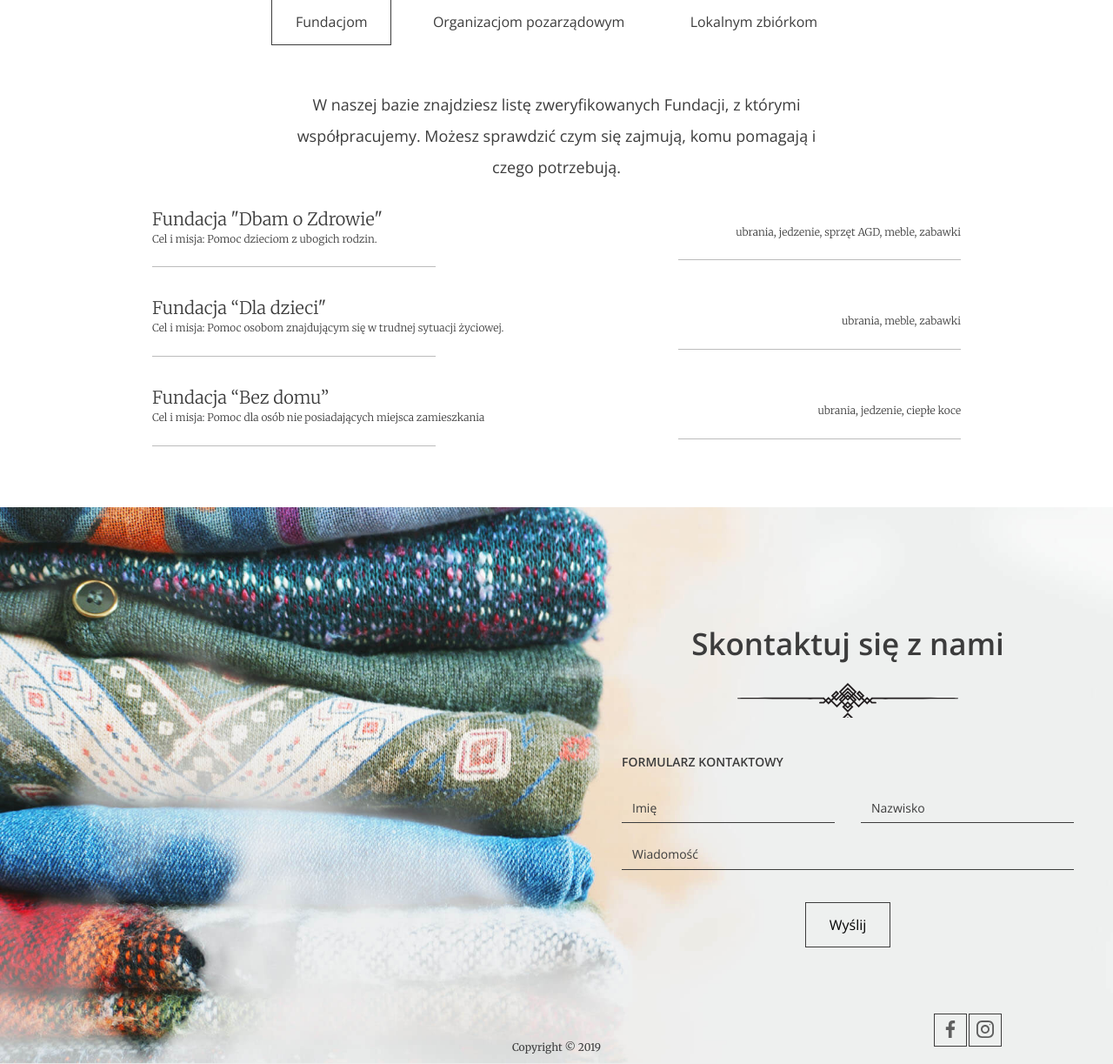
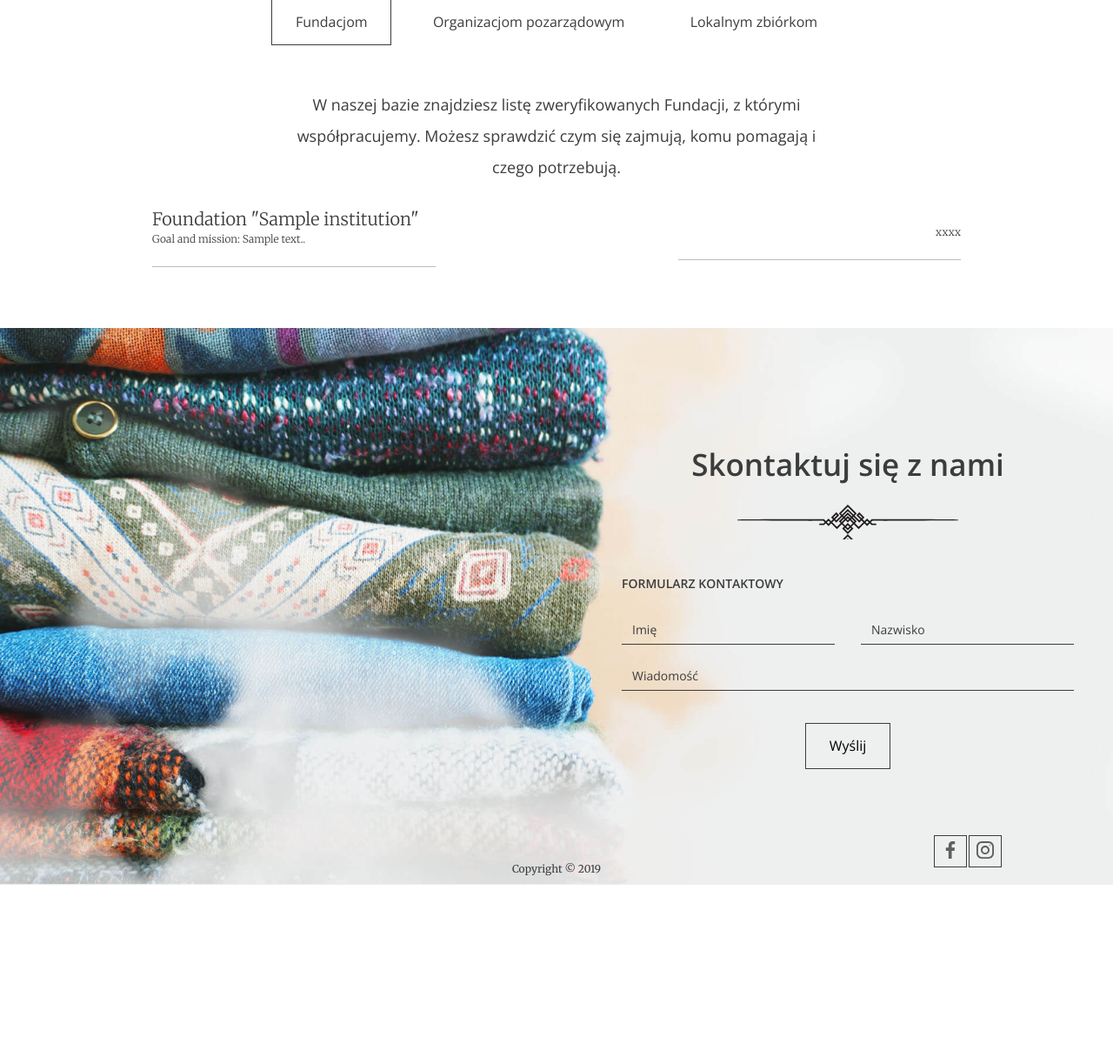
Before and after one commit to Haxxproxx202/Portfolio-Lab, a Django app: page / in a window 1280 px wide. Shown: the part 2655-3878 px from the top of the page at 87% size. After the commit the page ends 3672 px from the top, so only its background shows below. Run offline with Django 4.2, Linux system fonts and the light colour scheme; tables that the repository leaves empty hold one stand-in row (values such as "Sample post").

Commit message:
adding dynamic data to index.html

```diff
--- a/project/templates/index.html
+++ b/project/templates/index.html
@@ -98,32 +98,17 @@
     <p>W naszej bazie znajdziesz listę zweryfikowanych Fundacji, z którymi współpracujemy. Możesz sprawdzić czym się zajmują, komu pomagają i czego potrzebują.</p>
 
     <ul class="help--slides-items">
+      {% for i in all_fndn %}
       <li>
         <div class="col">
-          <div class="title">Fundacja "Dbam o Zdrowie"</div>
-          <div class="subtitle">Cel i misja: Pomoc dzieciom z ubogich rodzin.</div>
+          <div class="title">Foundation "{{i.name}}"</div>
+          <div class="subtitle">Goal and mission: {{i.description}}.</div>
         </div>
 
-        <div class="col"><div class="text">ubrania, jedzenie, sprzęt AGD, meble, zabawki</div></div>
+        <div class="col"><div class="text">xxxx</div></div>
       </li>
+      {% endfor %}
 
-      <li>
-        <div class="col">
-          <div class="title">Fundacja “Dla dzieci"</div>
-          <div class="subtitle">Cel i misja: Pomoc osobom znajdującym się w trudnej sytuacji życiowej.</div>
-        </div>
-
-        <div class="col"><div class="text">ubrania, meble, zabawki</div></div>
-      </li>
-
-      <li>
-        <div class="col">
-          <div class="title">Fundacja “Bez domu”</div>
-          <div class="subtitle">Cel i misja: Pomoc dla osób nie posiadających miejsca zamieszkania</div>
-        </div>
-
-        <div class="col"><div class="text">ubrania, jedzenie, ciepłe koce</div></div>
-      </li>
     </ul>
     <!-- Pagination
     <ul class="help--slides-pagination">
@@ -142,41 +127,16 @@
       quos suscipit corporis!
     </p>
     <ul class="help--slides-items">
+      {% for i in all_non_govt %}
       <li>
         <div class="col">
-          <div class="title">Organizacja 1</div>
-          <div class="subtitle">Lorem ipsum dolor sit amet consectetur.</div>
+          <div class="title">{{i.name}}</div>
+          <div class="subtitle">{{i.description}}.</div>
         </div>
 
         <div class="col"><div class="text">Lorem ipsum dolor sit amet consectetur adipisicing elit.</div></div>
       </li>
-
-      <li>
-        <div class="col">
-          <div class="title">Organizacja 2</div>
-          <div class="subtitle">Lorem ipsum dolor sit amet consectetur.</div>
-        </div>
-
-        <div class="col"><div class="text">Lorem ipsum dolor sit amet consectetur adipisicing elit.</div></div>
-      </li>
-
-      <li>
-        <div class="col">
-          <div class="title">Organizacja 3</div>
-          <div class="subtitle">Lorem ipsum dolor sit amet consectetur.</div>
-        </div>
-
-        <div class="col"><div class="text">Lorem ipsum dolor sit amet consectetur adipisicing elit.</div></div>
-      </li>
-
-      <li>
-        <div class="col">
-          <div class="title">Organizacja 4</div>
-          <div class="subtitle">Lorem ipsum dolor sit amet consectetur.</div>
-        </div>
-
-        <div class="col"><div class="text">Lorem ipsum dolor sit amet consectetur adipisicing elit.</div></div>
-      </li>
+      {% endfor %}
     </ul>
 
     <!-- Pagination
--- a/project/views.py
+++ b/project/views.py
@@ -21,8 +21,13 @@ class LandingPage(View):
             sacks_qty += i.quantity
 
         inst_qty = Institution.objects.count()
+        all_fndn = Institution.objects.filter(type="1")
+        all_non_govt = Institution.objects.filter(type="2")
 
-        ctx = {'sacks_qty': sacks_qty, 'inst_qty': inst_qty}
+        ctx = {'sacks_qty': sacks_qty,
+               'inst_qty': inst_qty,
+               'all_fndn': all_fndn,
+               'all_non_govt': all_non_govt}
 
         return render(request, 'index.html', ctx)
 
@@ -33,3 +38,5 @@ class Login(View):
 class Register(View):
     def get(self, request):
         return render(request, 'register.html')
+
+# ubrania, jedzenie, sprzęt AGD, meble, zabawki, ubrania, meble, zabawki, ubrania, jedzenie, ciepłe koce
```
